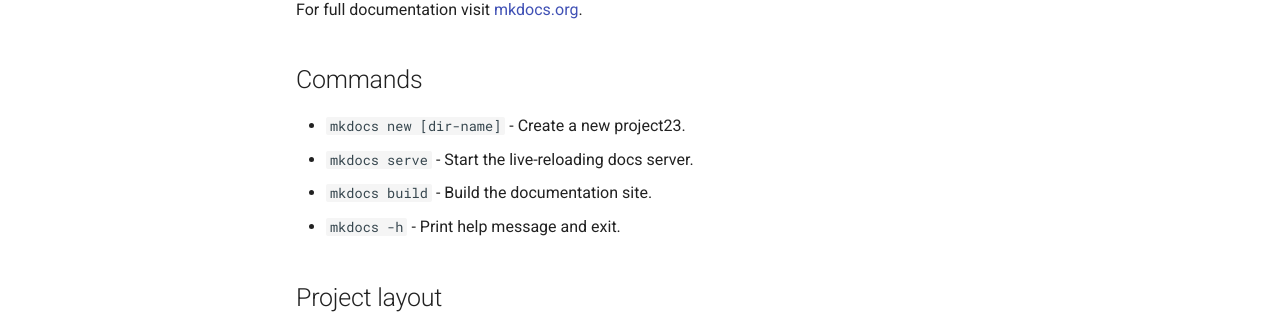
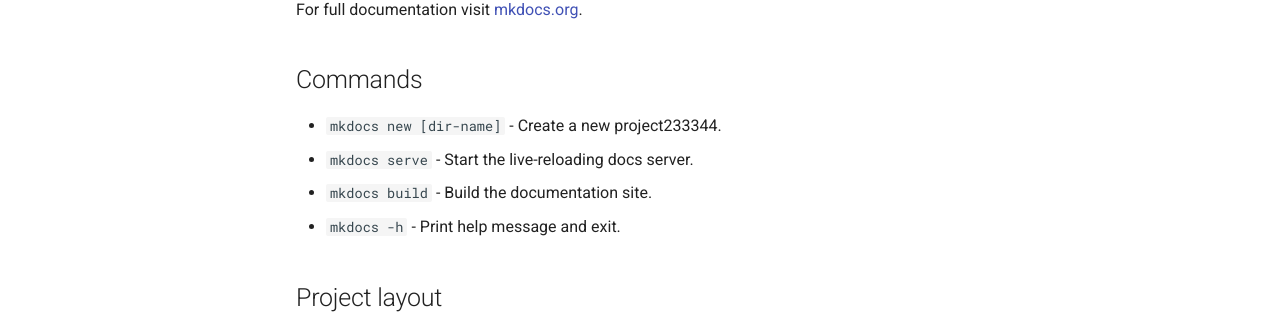
Before and after one commit to Cib0/DevDocs, an MkDocs documentation site: the page built from docs/index.md, in a window 1280 px wide. Shown: the part 183-497 px from the top of the page. Built offline with MkDocs 1.6.1 and Material for MkDocs 9.7.7, drawn with Linux system fonts in a browser that asks for light colours.

Commit message:
Update index.md

```diff
--- a/docs/index.md
+++ b/docs/index.md
@@ -4,7 +4,7 @@
 
 ## Commands
 
-* `mkdocs new [dir-name]` - Create a new project23.
+* `mkdocs new [dir-name]` - Create a new project233344.
 * `mkdocs serve` - Start the live-reloading docs server.
 * `mkdocs build` - Build the documentation site.
 * `mkdocs -h` - Print help message and exit.
```
